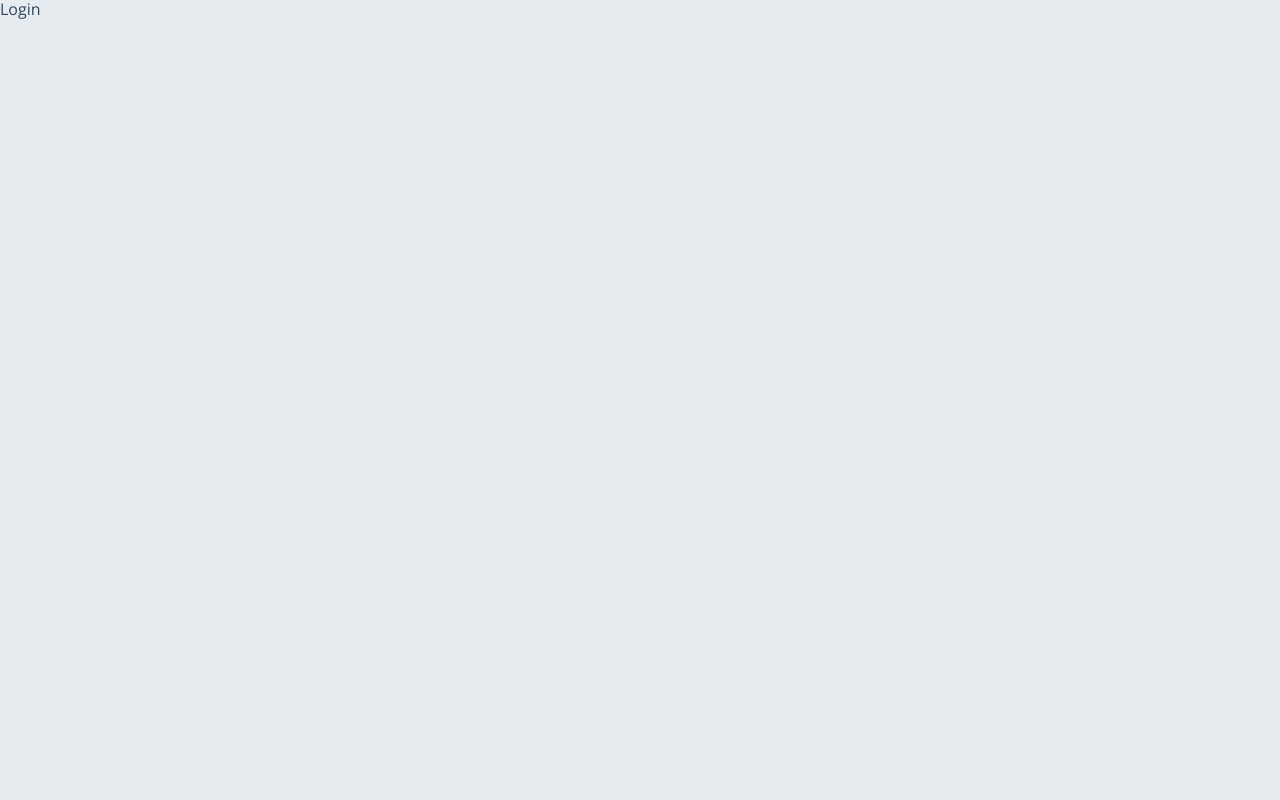
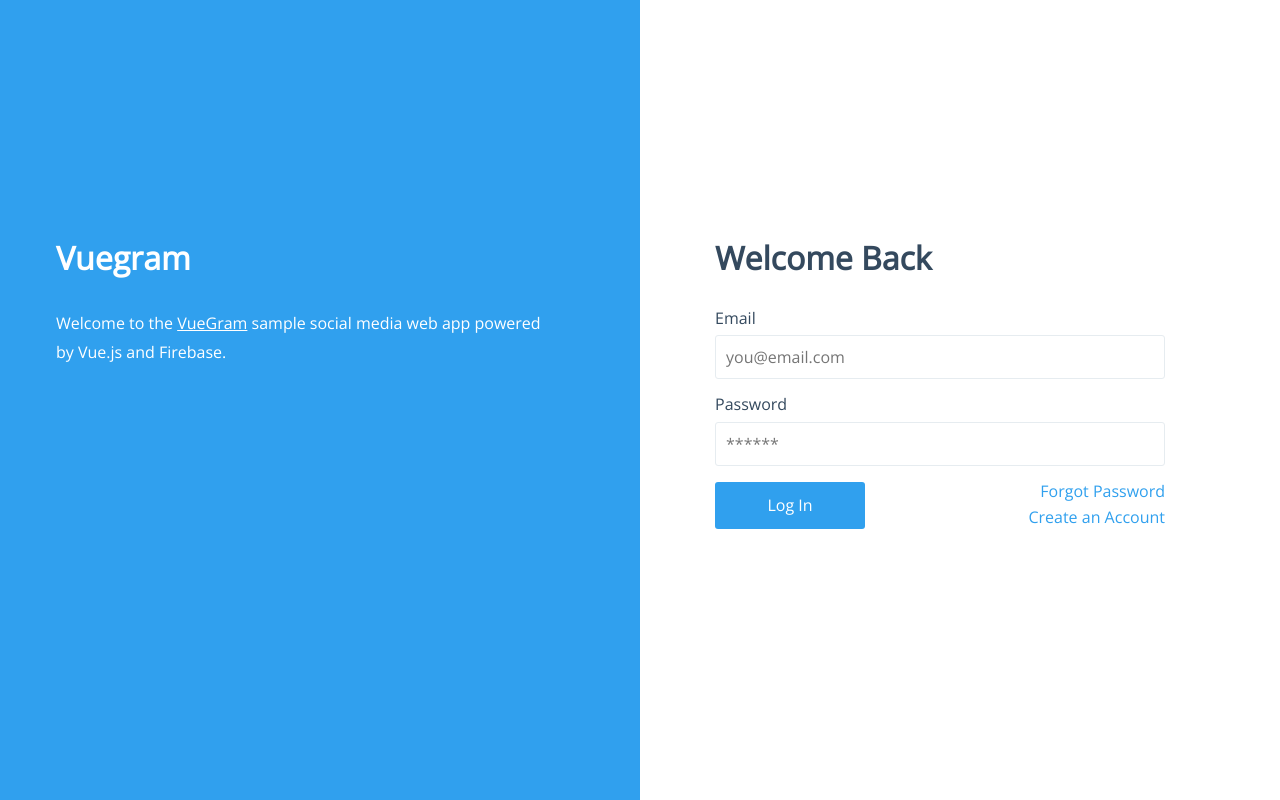
Before and after one commit to AbdulbasitSaid/vuegram, a Vue app: page /login in a window 1280 px wide. Built offline with nearby package versions, Linux system fonts and the light colour scheme.

Commit message:
login ui

```diff
--- a/src/views/Login.vue
+++ b/src/views/Login.vue
@@ -1,15 +1,39 @@
 <template>
-    <div>
-        Login
-    </div>
+  <div id="login">
+    <section>
+      <div class="col1">
+        <h1>Vuegram</h1>
+        <p>
+          Welcome to the
+          <a href="#" target="_blank">VueGram</a> sample social media web app
+          powered by Vue.js and Firebase.
+        </p>
+      </div>
+      <div class="col2">
+        <form>
+          <h1>Welcome Back</h1>
+          <div>
+            <label for="email1">Email</label>
+            <input type="text" placeholder="you@email.com" id="email1" />
+          </div>
+          <div>
+            <label for="password1">Password</label>
+            <input type="password" placeholder="******" id="password1" />
+          </div>
+          <button class="button">Log In</button>
+          <div class="extras">
+            <a>Forgot Password</a>
+            <a>Create an Account</a>
+          </div>
+        </form>
+      </div>
+    </section>
+  </div>
 </template>
 
 <script>
-    export default {
-
-    }
+export default {};
 </script>
 
 <style lang="scss" scoped>
-
 </style>
```
